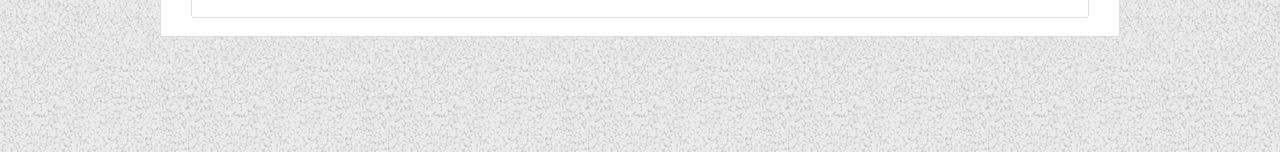
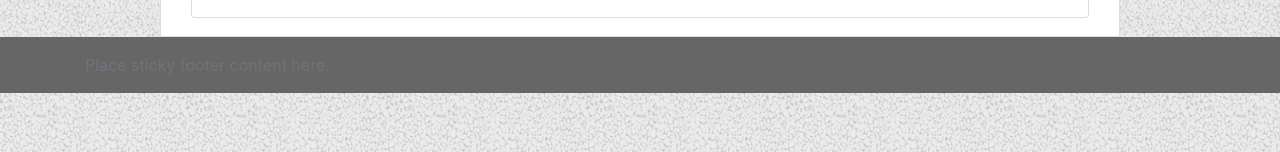
Before and after one commit to Mlusso06/Bootstrap-Portfolio, a plain HTML site: page index.html in a window 1280 px wide. Shown: the part 648-800 px from the top of the page. Drawn offline with nearby package versions, Linux system fonts and the light colour scheme.

Commit message:
adding footer to index.html

```diff
--- a/assets/css/style.css
+++ b/assets/css/style.css
@@ -30,6 +30,9 @@ body {
     margin: auto;
 }
 
+.footer {
+    background-color: #666666;
+}
 /* adding a container to hold the image and text about me */
 
 .contentBox {
@@ -173,7 +176,7 @@ input[type=submit]:hover {
 }
 
 .footPg1 {
-    position: absolute;
+    height: 56px;
     bottom: 0;
     width: 100%;
     height: 2.5rem;
--- a/index.html
+++ b/index.html
@@ -83,5 +83,9 @@
 
 
 </body>
-
+<footer class="footer mt-auto py-3">
+  <div class="container">
+    <span class="text-muted">Place sticky footer content here.</span>
+  </div>
+</footer>
 </html>
```
